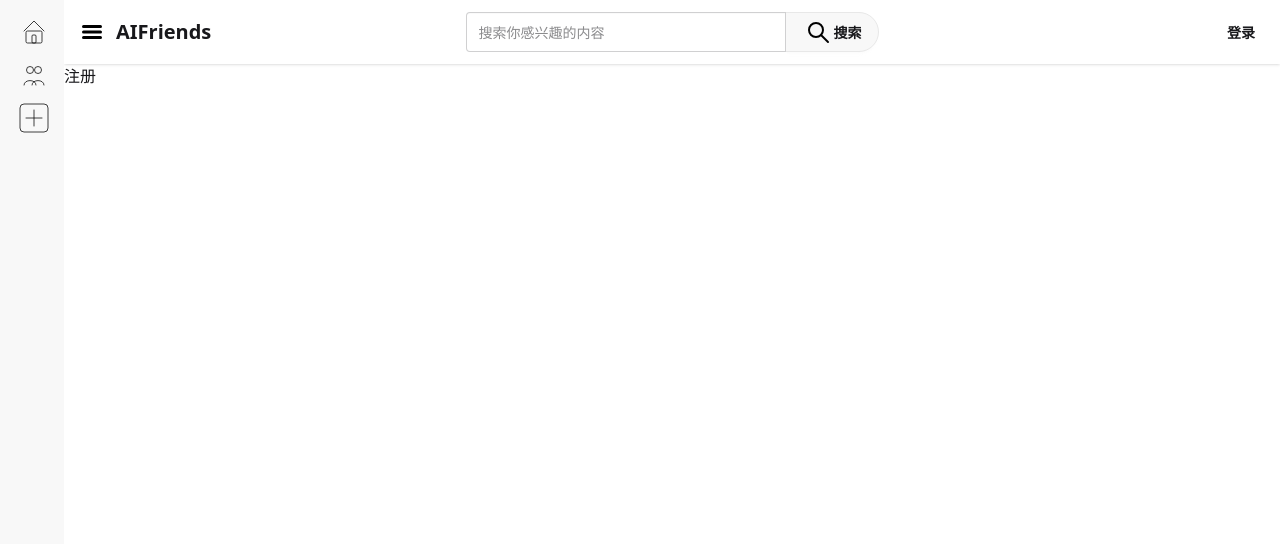
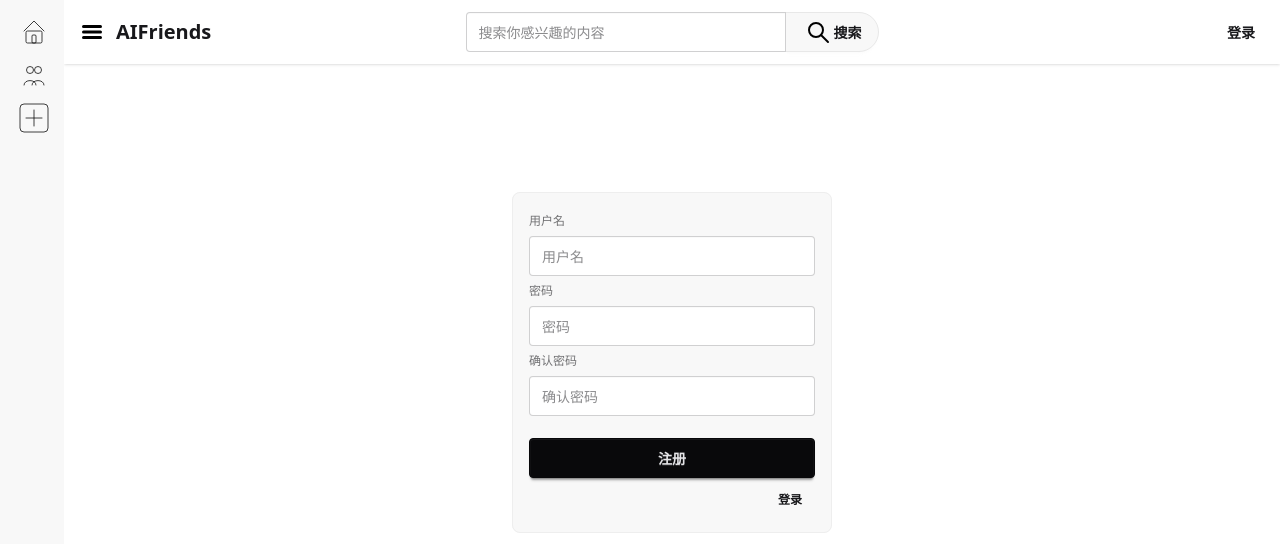
Before and after one commit to lanlanlanlan704/AIFriends, a Vue app in the folder frontend/: page /register in a window 1280 px wide. Shown: the top 544 px of the page. Built offline with nearby package versions, Linux system fonts and the light colour scheme.

Commit message:
实现登陆注册页面

```diff
--- a/frontend/src/views/user/account/LoginIndex.vue
+++ b/frontend/src/views/user/account/LoginIndex.vue
@@ -3,7 +3,22 @@
 </script>
 
 <template>
-登录
+  <div class="flex justify-center mt-30">
+    <fieldset class="fieldset bg-base-200 border-base-300 rounded-box w-xs border p-4">
+      <legend class="fieldset-legend"></legend>
+
+      <label class="label">用户名</label>
+      <input type="email" class="input" placeholder="用户名" />
+
+      <label class="label">密码</label>
+      <input type="password" class="input" placeholder="密码" />
+
+      <button class="btn btn-neutral mt-4">登录</button>
+      <div class="flex justify-end">
+        <RouterLink to="/register" class="btn btn-sm btn-ghost tex-gray-500">注册</RouterLink>
+      </div>
+    </fieldset>
+  </div>
 </template>
 
 <style scoped>
--- a/frontend/src/views/user/account/RegisterIndex.vue
+++ b/frontend/src/views/user/account/RegisterIndex.vue
@@ -3,7 +3,24 @@
 </script>
 
 <template>
-注册
+  <div class="flex justify-center mt-30">
+    <fieldset class="fieldset bg-base-200 border-base-300 rounded-box w-xs border p-4">
+      <legend class="fieldset-legend"></legend>
+
+      <label class="label">用户名</label>
+      <input type="email" class="input" placeholder="用户名" />
+
+      <label class="label">密码</label>
+      <input type="password" class="input" placeholder="密码" />
+      <label class="label">确认密码</label>
+      <input type="password" class="input" placeholder="确认密码" />
+
+      <button class="btn btn-neutral mt-4">注册</button>
+      <div class="flex justify-end">
+        <RouterLink to="/login" class="btn btn-sm btn-ghost tex-gray-500">登录</RouterLink>
+      </div>
+    </fieldset>
+  </div>
 </template>
 
 <style scoped>
```
